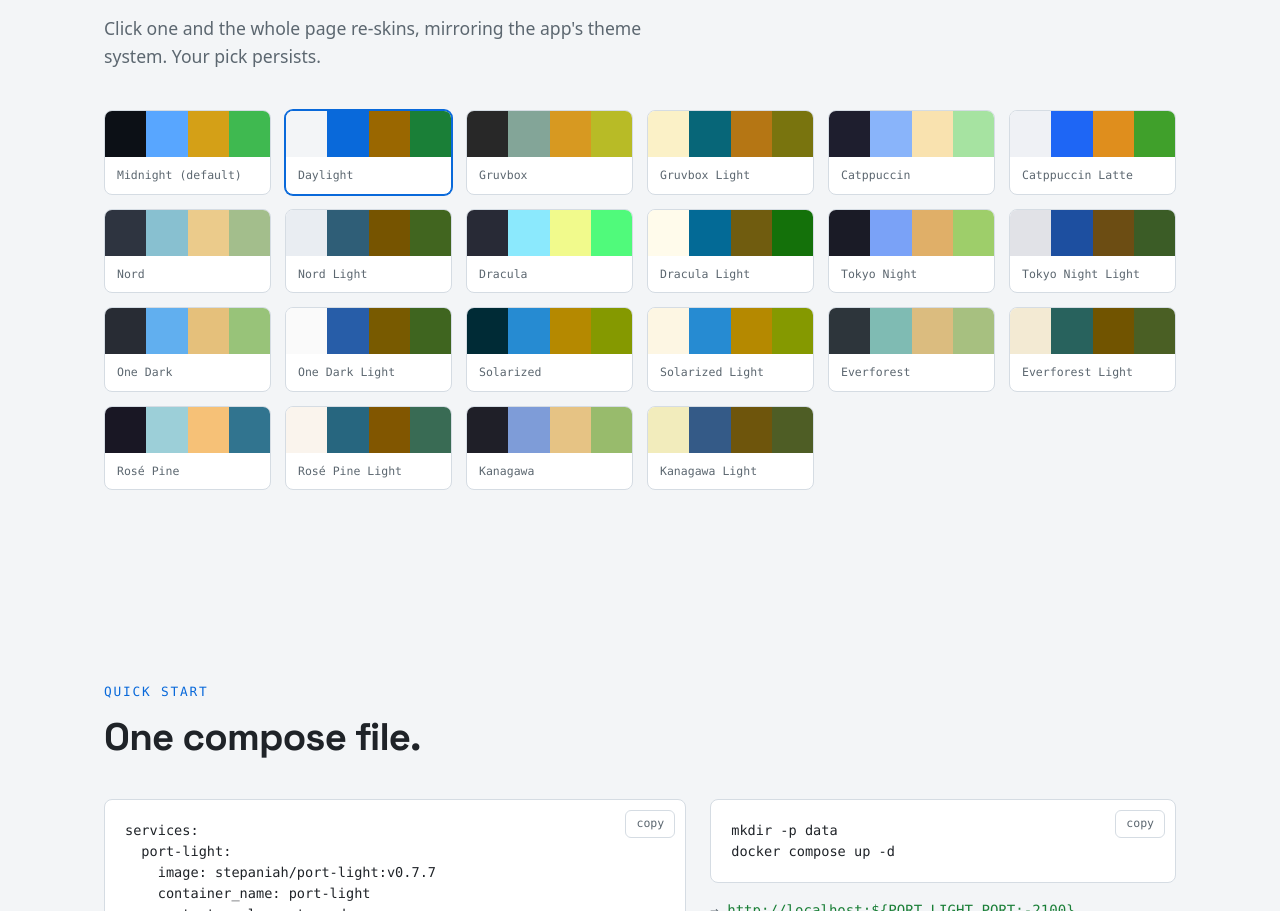
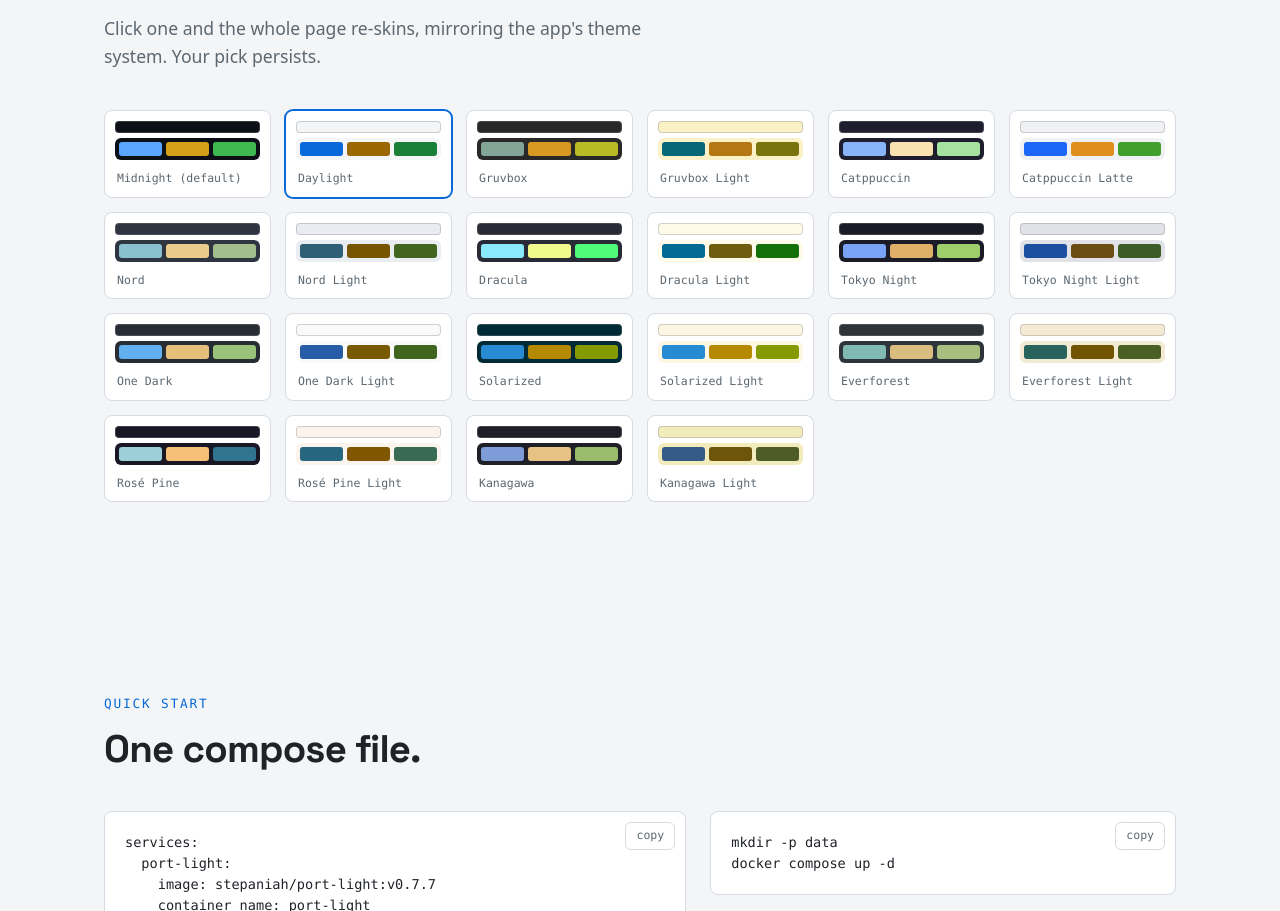
Before and after one commit to StepaniaH/port-light-page, a plain HTML site: page index.html in a window 1280 px wide. Shown: the part 3657-4568 px from the top of the page. Drawn offline with Linux system fonts and the light colour scheme; no server answers.

Commit message:
feat: theme gallery cards preview the panel UI in each palette

```diff
--- a/css/main.css
+++ b/css/main.css
@@ -540,8 +540,10 @@ a.stat-pill:hover { text-decoration: none; border-color: var(--accent); color: v
 }
 .theme-card:hover { transform: translateY(-3px); border-color: var(--accent); }
 .theme-card.active { border-color: var(--accent); box-shadow: 0 0 0 1px var(--accent); }
-.theme-card .swatches { display: flex; height: 46px; }
-.theme-card .swatches i { flex: 1; }
+.theme-card .tpreview { display: grid; gap: 5px; padding: 10px 10px 0; }
+.theme-card .tpreview .bar { display: block; height: 12px; border-radius: 4px; border: 1px solid rgba(128, 128, 128, .35); }
+.theme-card .tpreview .mini { display: flex; gap: 4px; padding: 4px; border-radius: 6px; }
+.theme-card .tpreview .mini i { flex: 1; height: 14px; border-radius: 3px; display: block; }
 .theme-card .tname {
   display: block;
   padding: 9px 12px;
--- a/js/themes.js
+++ b/js/themes.js
@@ -123,17 +123,26 @@ export function initThemes(urlTheme = null) {
       card.className = 'theme-card' + (id === saved ? ' active' : '');
       card.dataset.themeCard = id;
       card.setAttribute('aria-label', themeLabel(id));
-      const swatches = document.createElement('span');
-      swatches.className = 'swatches';
-      for (const c of [bg, used, configured, free]) {
+      // Miniature of the demo panel: a search bar over a row of cells,
+      // so each card previews the UI, not just flat colors.
+      const preview = document.createElement('span');
+      preview.className = 'tpreview';
+      const bar = document.createElement('i');
+      bar.className = 'bar';
+      bar.style.background = bg;
+      const mini = document.createElement('span');
+      mini.className = 'mini';
+      mini.style.background = bg;
+      for (const c of [used, configured, free]) {
         const i = document.createElement('i');
         i.style.background = c;
-        swatches.append(i);
+        mini.append(i);
       }
+      preview.append(bar, mini);
       const name = document.createElement('span');
       name.className = 'tname';
       name.textContent = themeLabel(id);
-      card.append(swatches, name);
+      card.append(preview, name);
       card.addEventListener('click', () => applyTheme(id));
       gallery.append(card);
     }
```
